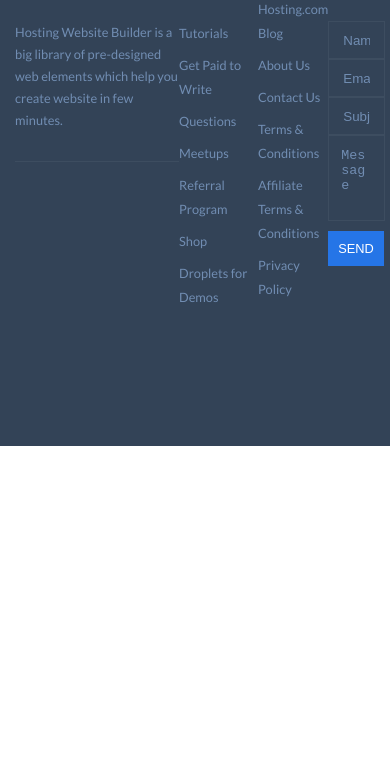
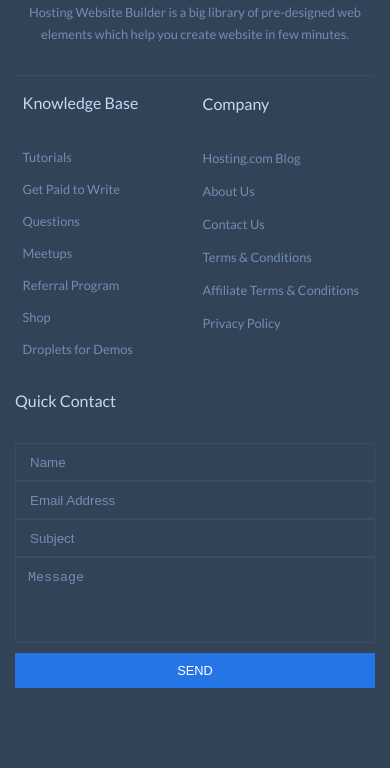
Before and after one commit to Pavliistanislav/WebHosting, a plain HTML site: page index.html in a window 390 px wide. Shown: the part 5242-6010 px from the top of the page. Before the commit the page ends 5688 px from the top, so only its background shows below. Drawn offline with nearby package versions, Linux system fonts and the light colour scheme.

Commit message:
Finish responsive

```diff
--- a/style/main.css
+++ b/style/main.css
@@ -325,6 +325,7 @@ p {
 
 .footer__inner {
   display: flex;
+  flex-wrap: wrap;
   justify-content: space-between;
   font-family: 'Lato', sans-serif;
   font-weight: 400;
@@ -577,6 +578,13 @@ p {
   .btn__menu {
     display: block;
   }
+
+  .footer-form {
+    width: 100%;
+  }
+  .footer-form button {
+    width: 100%;
+  }
 }
 
 @media (min-width: 901px) {
@@ -627,6 +635,30 @@ p {
     max-width: 100%;
     margin-right: 0;
     margin-bottom: 75px;
+  }
+}
+
+@media (max-width: 640px) {
+  .footer {
+    padding: 60px 0px 80px 0px;
+  }
+  .footer__inner {
+    justify-content: space-around;
+  }
+
+  .footer__inner .footer-menu:nth-child(3) {
+    line-height: 25px;
+  }
+  .footer-col__logo {
+    width: 100%;
+    text-align: center;
+  }
+  .footer-menu {
+    margin-top: 15px;
+  }
+
+  .footer-form {
+    margin-top: 20px;
   }
 }
 
```
